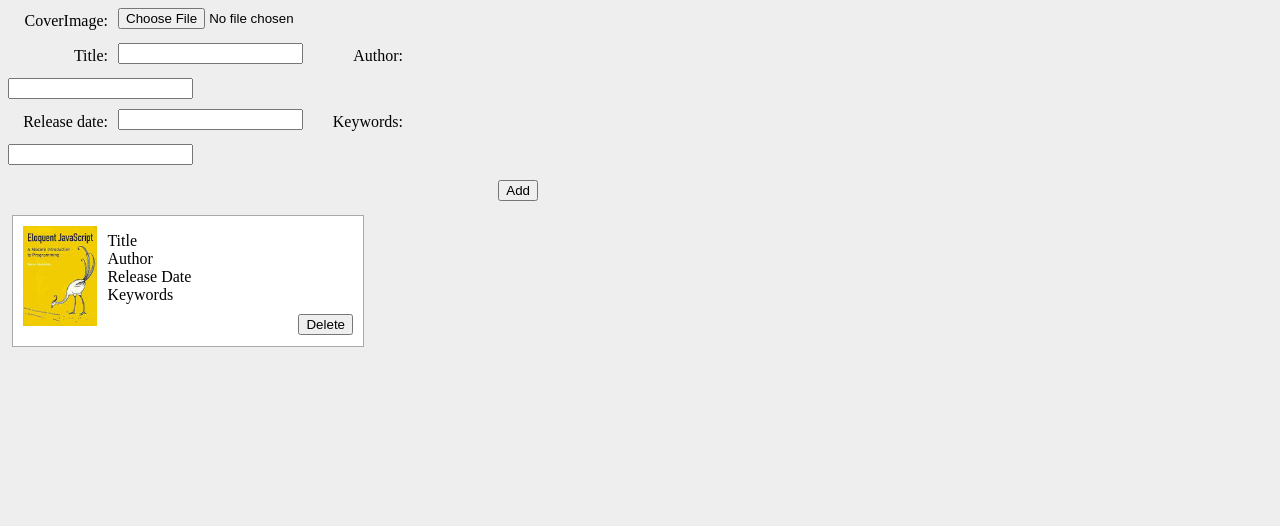
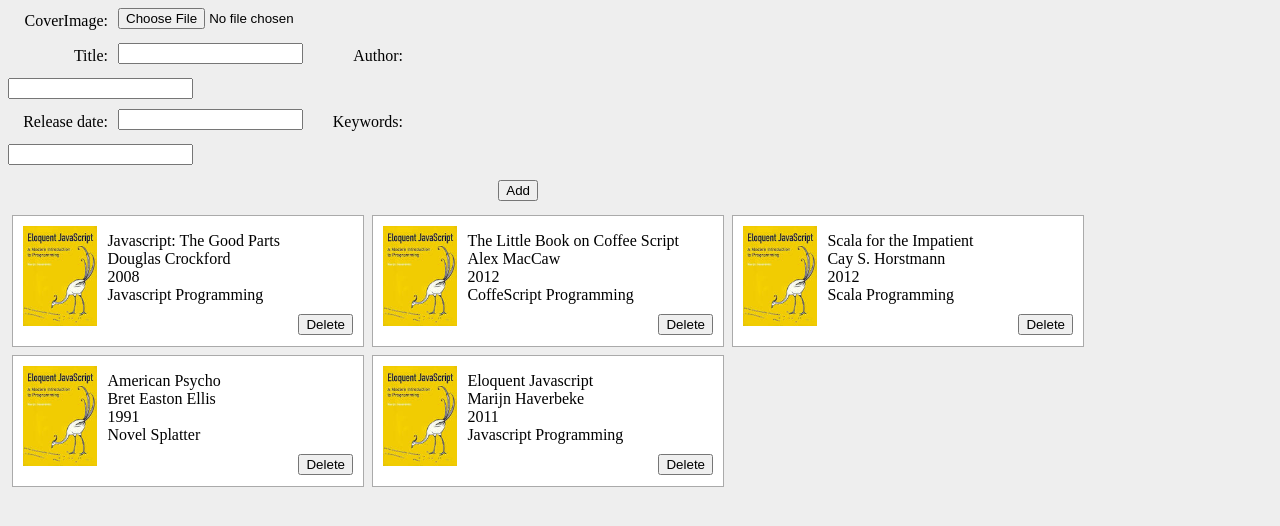
Before and after one commit to e-pol/backbone-02-library, a plain HTML site: page site/index.html in a window 1280 px wide. Drawn offline with Linux system fonts and the light colour scheme.

Commit message:
Added 'add' and 'delete' operations for models and collection

```diff
--- a/site/index.html
+++ b/site/index.html
@@ -24,17 +24,6 @@
                 <button id="add">Add</button>
             </div>
         </form>
-        <div class="bookContainer">
-            <img src="img/placeholder.jpg" />
-            <ul>
-                <li>Title</li>
-                <li>Author</li>
-                <li>Release Date</li>
-                <li>Keywords</li>
-            </ul>
-
-            <button class="delete">Delete</button>
-        </div>
 
     <!-- templates -->
     <script id="bookTemplate" type="text/template">
@@ -57,6 +46,6 @@
     <script src="js/collections/library.js"></script>
     <script src="js/views/book.js"></script>
     <script src="js/views/library.js"></script>
-    <script src="js/app/js"></script>
+    <script src="js/app.js"></script>
 </body>
 </html>
--- /dev/null
+++ b/site/js/app.js
@@ -0,0 +1,20 @@
+var app = app || {};
+
+$(function () {
+    'use strict';
+
+    var books = [
+        {title: 'Javascript: The Good Parts', author: 'Douglas Crockford',
+                releaseDate: '2008', keywords: 'Javascript Programming'},
+        {title: 'The Little Book on Coffee Script', author: 'Alex MacCaw',
+                releaseDate: '2012', keywords: 'CoffeScript Programming'},
+        {title: 'Scala for the Impatient', author: 'Cay S. Horstmann',
+                releaseDate: '2012', keywords: 'Scala Programming'},
+        {title: 'American Psycho', author: 'Bret Easton Ellis',
+                releaseDate: '1991', keywords: 'Novel Splatter'},
+        {title: 'Eloquent Javascript', author: 'Marijn Haverbeke',
+                releaseDate: '2011', keywords: 'Javascript Programming'}
+    ];
+
+    new app.LibraryView(books);
+});
--- a/site/js/collections/library.js
+++ b/site/js/collections/library.js
@@ -1,5 +1,5 @@
 var app = app || {};
 
 app.Library = Backbone.Collection.extend({
-    model: app.Book;
+    model: app.Book
 });
--- a/site/js/models/book.js
+++ b/site/js/models/book.js
@@ -2,7 +2,7 @@ var app = app || {};
 
 app.Book = Backbone.Model.extend({
     defaults: {
-        coverImage: 'img/placegolder.jpg',
+        coverImage: 'img/placeholder.jpg',
         title: 'No title',
         author: 'Unknown',
         releaseDate: 'Unknown',
--- a/site/js/views/book.js
+++ b/site/js/views/book.js
@@ -3,12 +3,21 @@ var app = app || {};
 app.BookView = Backbone.View.extend({
     tagName: 'div',
     className: 'bookContainer',
-    template: _.template( $('#bookTemplate').html() ),
+    template: _.template( $('#bookTemplate').html()),
+
+    events: {
+        'click .delete': 'deleteBook'
+    },
 
     render: function () {
 
-        this.$el.html( this.template( this.model.toJSON() ));
+        this.$el.html( this.template( this.model.toJSON()));
 
-        retun this;
+        return this;
+    },
+
+    deleteBook: function () {
+        this.model.destroy();
+        this.remove();
     }
 });
--- a/site/js/views/library.js
+++ b/site/js/views/library.js
@@ -3,21 +3,41 @@ var app = app || {};
 app.LibraryView = Backbone.View.extend({
     el: '#books',
 
-    initialize: function () {
+    events: {
+        'click #add': 'addBook'
+    },
+
+    initialize: function (initialBooks) {
+
         this.collection = new app.Library( initialBooks );
         this.render();
+        this.listenTo( this.collection, 'add', this.renderBook);
     },
 
     render: function () {
         this.collection.each(function (item) {
-            this.renderBook( item );
+            this.renderBook(item);
         }, this);
     },
 
-    renderBook: function( item ) {
+    renderBook: function (item) {
         var bookView = new app.BookView({
             model: item
         });
-        this.$el.append( bookView.render().el );
+        this.$el.append(bookView.render().el);
+    },
+
+    addBook: function (e) {
+        e.preventDefault();
+
+        var formData = {};
+
+        $('#addBook div').children('input').each(function (i, el) {
+            if ($(el).val() != '') {
+                formData[el.id] = $(el).val();
+            }
+        });
+
+        this.collection.add(new app.Book(formData));
     }
 });
```
